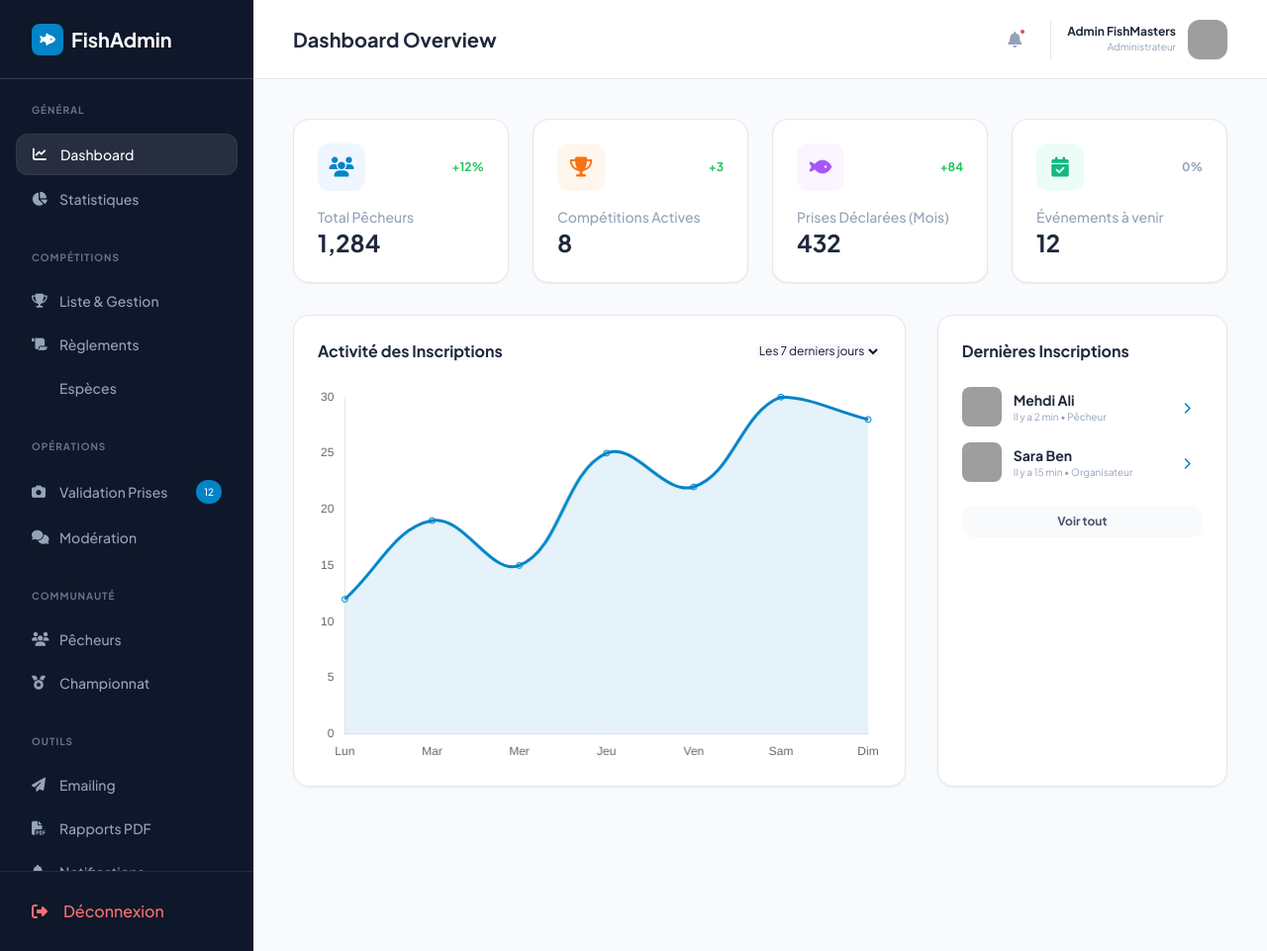
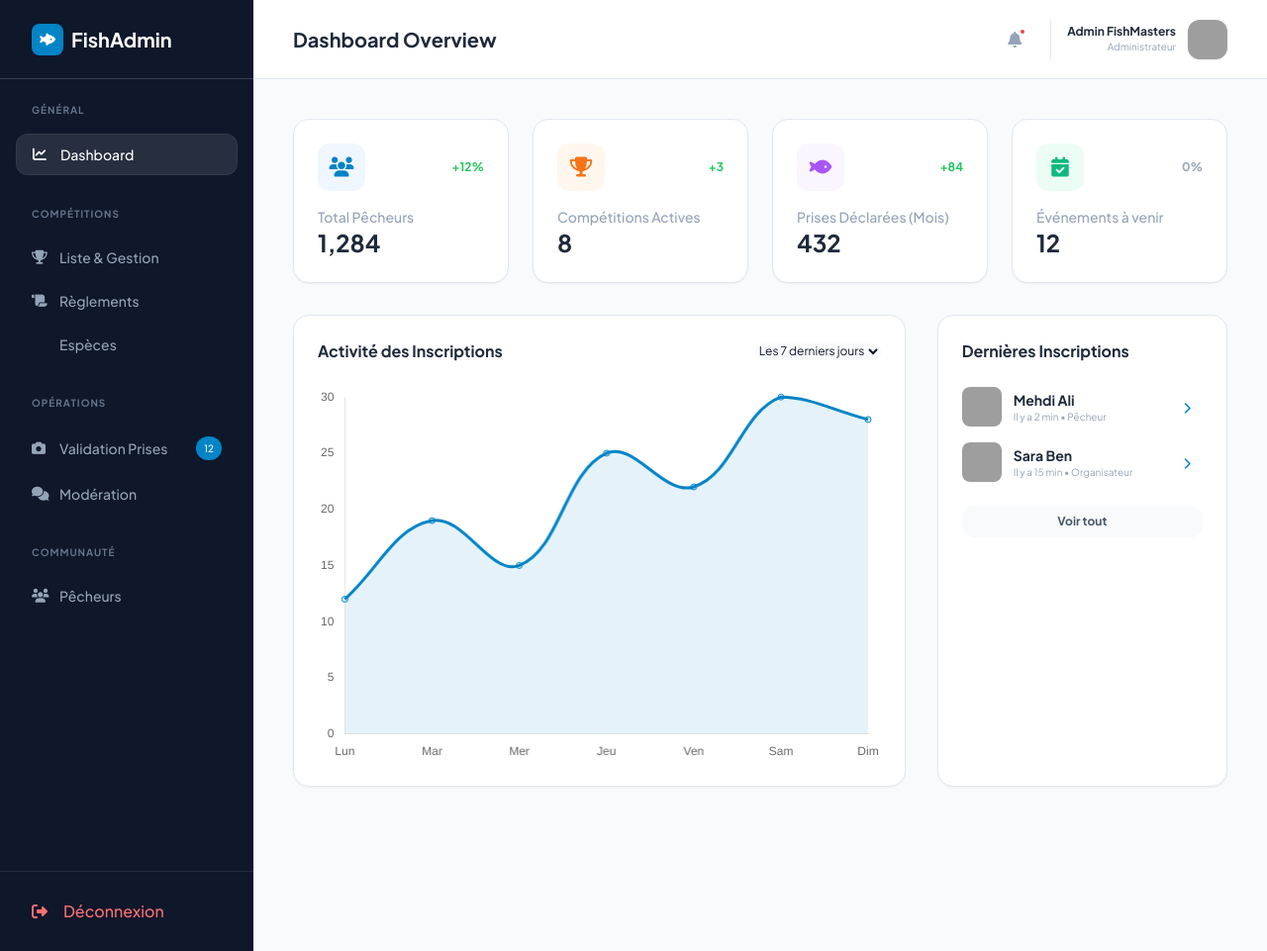
Before and after one commit to ilyas-doughmi/FishMasters, a PHP site: page /admin in a window 1280 px wide. Shown: the whole page at 99% size. Run offline with PHP 8.4, Linux system fonts and the light colour scheme; some libraries are stand-ins or nearby versions; grey boxes are pictures that could not be loaded.

Commit message:
feat(admin): clean up sidebar by removing deprecated links and sections

```diff
--- a/app/controllers/AdminController.php
+++ b/app/controllers/AdminController.php
@@ -6,7 +6,6 @@ class AdminController {
         require_once('app/views/admin/dashboard.php');
     }
 
-    // --- Competitions ---
     public function competitions() {
         require_once('app/views/admin/competitions/index.php');
     }
@@ -19,7 +18,6 @@ class AdminController {
         require_once('app/views/admin/competitions/show.php');
     }
 
-    // --- Scoring & Rules ---
     public function rules() {
         require_once('app/views/admin/rules/index.php');
     }
@@ -28,7 +26,6 @@ class AdminController {
         require_once('app/views/admin/rules/add.php');
     }
 
-    // --- Species ---
     public function species() {
         require_once('app/views/admin/species/index.php');
     }
@@ -37,7 +34,6 @@ class AdminController {
         require_once('app/views/admin/species/add.php');
     }
 
-    // --- Catches ---
     public function catches_pending() {
         require_once('app/views/admin/catches/pending.php');
     }
@@ -46,16 +42,10 @@ class AdminController {
         require_once('app/views/admin/catches/review.php');
     }
 
-    // --- Rankings ---
     public function rankings_competition() {
         require_once('app/views/admin/rankings/competition.php');
     }
 
-    public function rankings_championship() {
-        require_once('app/views/admin/rankings/championship.php');
-    }
-
-    // --- Fishers ---
     public function fishers() {
         require_once('app/views/admin/fishers/index.php');
     }
@@ -64,26 +54,7 @@ class AdminController {
         require_once('app/views/admin/fishers/show.php');
     }
 
-    // --- Moderation ---
     public function moderation_comments() {
         require_once('app/views/admin/moderation/comments.php');
     }
-
-    // --- Stats & Reports ---
-    public function stats() {
-        require_once('app/views/admin/stats/global.php');
-    }
-
-    public function reports_generate() {
-        require_once('app/views/admin/reports/generate.php');
-    }
-
-    // --- Emails & Notifications ---
-    public function emails_send() {
-        require_once('app/views/admin/emails/send.php');
-    }
-
-    public function notifications() {
-        require_once('app/views/admin/notifications/index.php');
-    }
 }
--- a/app/views/admin/sidebar.php
+++ b/app/views/admin/sidebar.php
@@ -18,9 +18,6 @@ $current_page = $activePage ?? '';
             <nav class="space-y-1">
                 <a href="/fishmasters/admin/index" class="flex items-center gap-3 px-4 py-2.5 <?php echo $current_page === 'dashboard' ? 'bg-white/10 text-white border border-white/5' : 'text-slate-400 hover:text-white'; ?> rounded-xl font-medium transition-all text-sm">
                     <i class="fa-solid fa-chart-line w-4"></i> Dashboard
-                </a>
-                <a href="/fishmasters/admin/stats" class="flex items-center gap-3 px-4 py-2.5 <?php echo $current_page === 'stats' ? 'bg-white/10 text-white border border-white/5' : 'text-slate-400 hover:text-white'; ?> rounded-xl font-medium transition-all text-sm">
-                    <i class="fa-solid fa-chart-pie w-4"></i> Statistiques
                 </a>
             </nav>
         </div>
@@ -55,31 +52,12 @@ $current_page = $activePage ?? '';
             </nav>
         </div>
 
-        <!-- Users & Rankings -->
+        <!-- Users -->
         <div>
             <p class="px-4 text-[10px] font-bold text-slate-500 uppercase tracking-widest mb-4">Communauté</p>
             <nav class="space-y-1">
                 <a href="/fishmasters/admin/fishers" class="flex items-center gap-3 px-4 py-2.5 <?php echo $current_page === 'fishers' ? 'bg-white/10 text-white border border-white/5' : 'text-slate-400 hover:text-white'; ?> rounded-xl font-medium transition-all text-sm">
                     <i class="fa-solid fa-users w-4"></i> Pêcheurs
-                </a>
-                <a href="/fishmasters/admin/rankings_championship" class="flex items-center gap-3 px-4 py-2.5 <?php echo $current_page === 'rankings' ? 'bg-white/10 text-white border border-white/5' : 'text-slate-400 hover:text-white'; ?> rounded-xl font-medium transition-all text-sm">
-                    <i class="fa-solid fa-medal w-4"></i> Championnat
-                </a>
-            </nav>
-        </div>
-
-        <!-- Tools -->
-        <div>
-            <p class="px-4 text-[10px] font-bold text-slate-500 uppercase tracking-widest mb-4">Outils</p>
-            <nav class="space-y-1">
-                <a href="/fishmasters/admin/emails_send" class="flex items-center gap-3 px-4 py-2.5 <?php echo $current_page === 'emails' ? 'bg-white/10 text-white border border-white/5' : 'text-slate-400 hover:text-white'; ?> rounded-xl font-medium transition-all text-sm">
-                    <i class="fa-solid fa-paper-plane w-4"></i> Emailing
-                </a>
-                <a href="/fishmasters/admin/reports_generate" class="flex items-center gap-3 px-4 py-2.5 <?php echo $current_page === 'reports' ? 'bg-white/10 text-white border border-white/5' : 'text-slate-400 hover:text-white'; ?> rounded-xl font-medium transition-all text-sm">
-                    <i class="fa-solid fa-file-pdf w-4"></i> Rapports PDF
-                </a>
-                <a href="/fishmasters/admin/notifications" class="flex items-center gap-3 px-4 py-2.5 <?php echo $current_page === 'notifications' ? 'bg-white/10 text-white border border-white/5' : 'text-slate-400 hover:text-white'; ?> rounded-xl font-medium transition-all text-sm">
-                    <i class="fa-solid fa-bell w-4"></i> Notifications
                 </a>
             </nav>
         </div>
```
